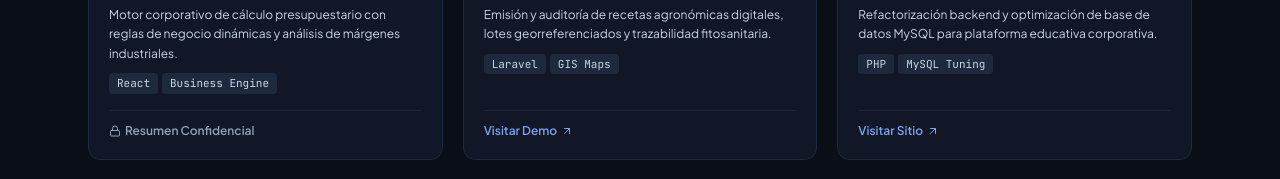
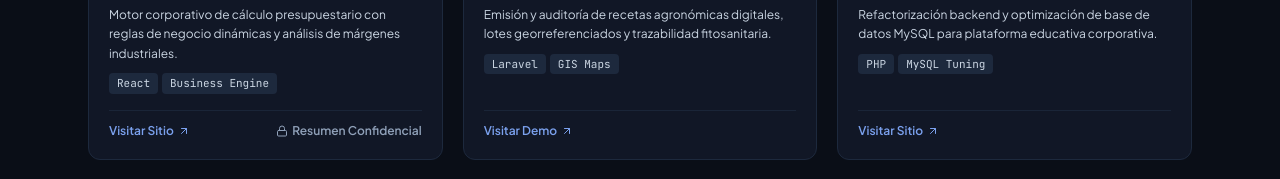
Before and after one commit to acostamatt/portfolio, a Next.js app: page / in a window 1280 px wide. Shown: the part 1420-1599 px from the top of the page. Built offline with nearby package versions, Linux system fonts and the light colour scheme; grey boxes are pictures that could not be loaded.

Commit message:
feat: update Estima project details with live link and company attribution

```diff
--- a/src/data/projects.ts
+++ b/src/data/projects.ts
@@ -48,9 +48,10 @@ export const projects: Project[] = [
     title: "Estima",
     descKey: "proj_estima",
     tech: ["React", "Business Engine"],
+    link: { href: "https://estima.tera.ar", labelKey: "link_live" },
     modal: "estima",
     modalActionKey: "btn_private_summary",
-    company: "Enterprise Client",
+    company: "Cooperativa Tera",
   },
   {
     id: "agrorecetas",
```
